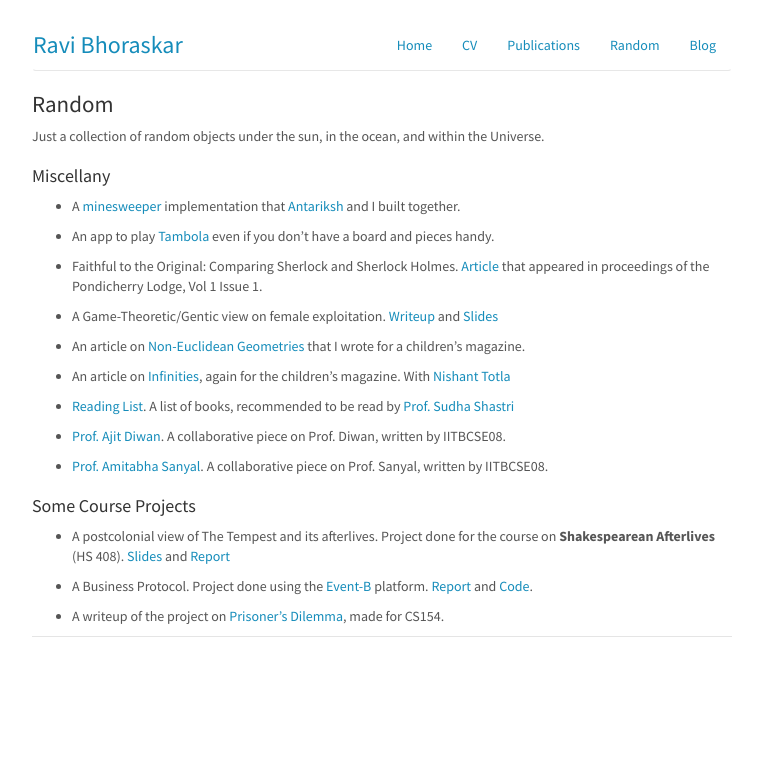
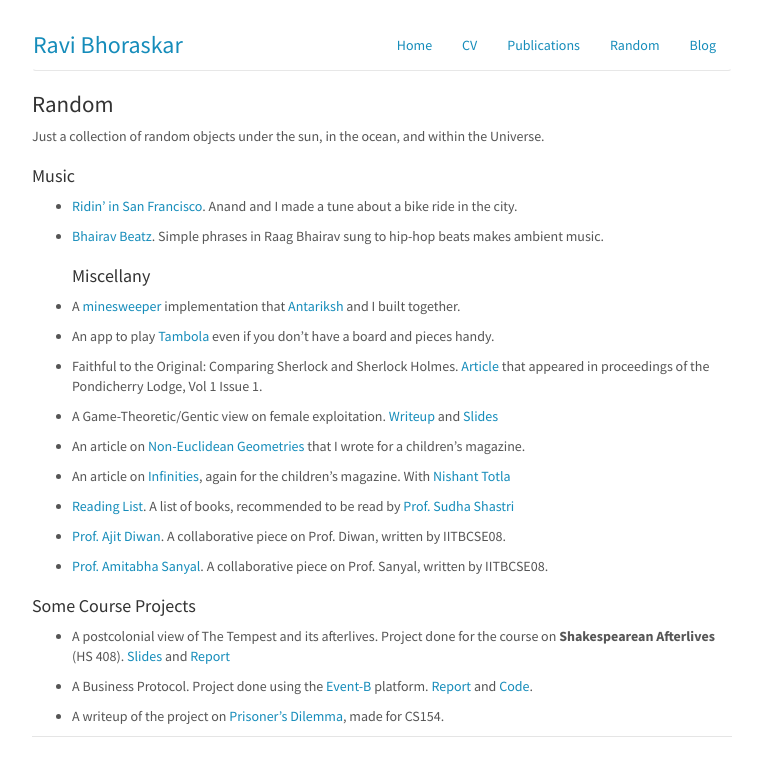
Before and after one commit to ravibhoraskar/ravibhoraskar.github.io, a Jekyll site: the page built from random/index.md, in a window 1280 px wide. Shown: the top 776 px of the page, without its empty margins (258-1021 px from the left). Built offline with Jekyll 4.4.1, drawn with Linux system fonts in a browser that asks for light colours.

Commit message:
Add a music section

```diff
--- a/random/index.md
+++ b/random/index.md
@@ -4,7 +4,10 @@ title: Random
 ---
 
 Just a collection of random objects under the sun, in the ocean, and within the Universe.
+### Music
+- [Ridin' in San Francisco](https://www.youtube.com/watch?v=GaQjLvimDmA). Anand and I made a tune about a bike ride in the city.
 
+- [Bhairav Beatz](https://www.youtube.com/watch?v=D-IffeukZyA). Simple phrases in Raag Bhairav sung to hip-hop beats makes ambient music.
 ### Miscellany
 
 - A [minesweeper](/Minesweeper) implementation that [Antariksh](http://www.antarikshbothale.com/) and I built together.
```
Also changed, not shown: Gemfile.lock.
